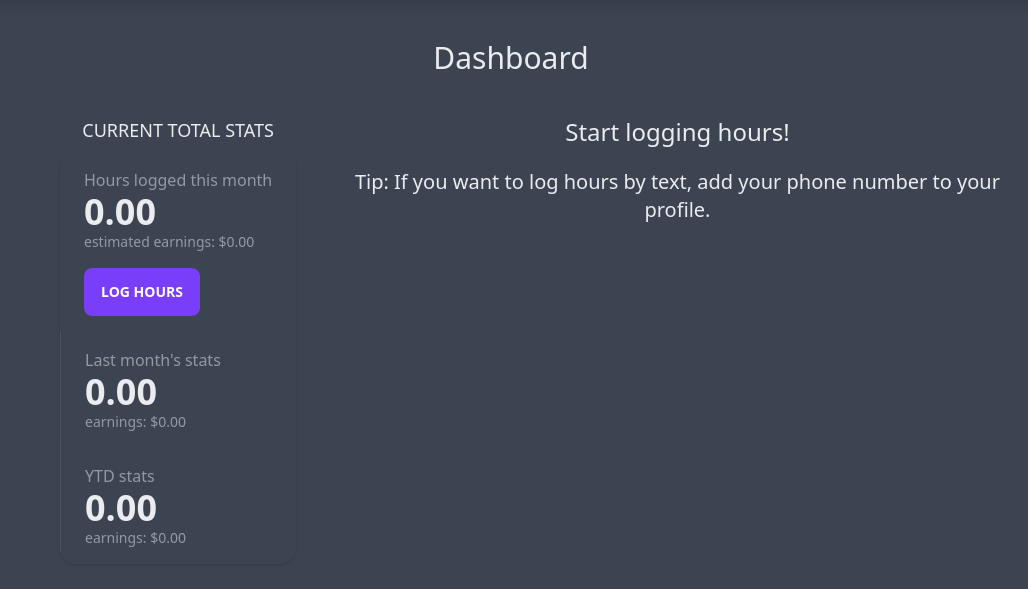
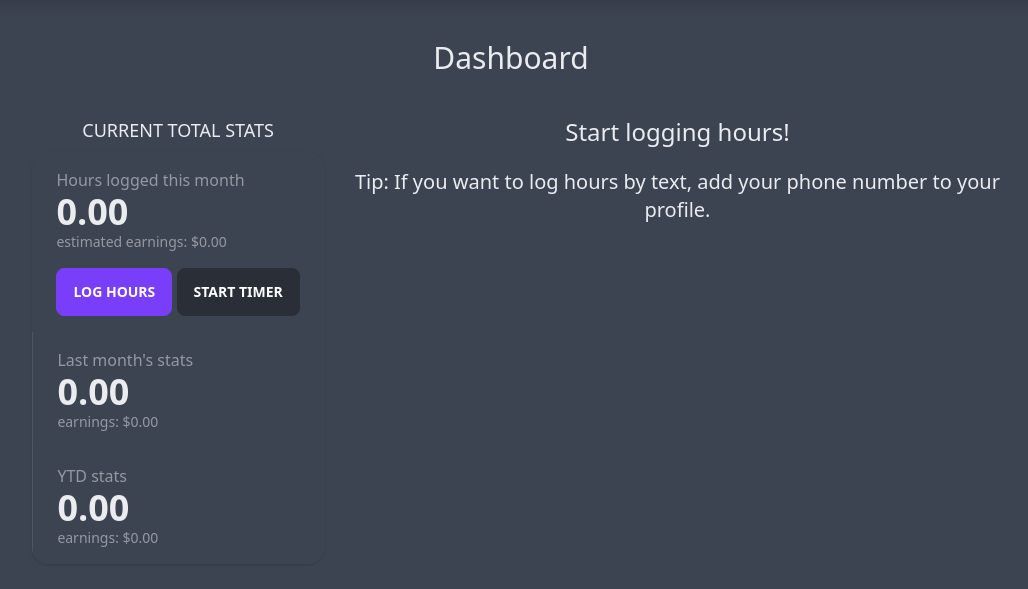
Before and after one commit to Afani97/Timary, a Django app: page /main/ in a window 1280 px wide. Shown: the part 64-653 px from the top of the page, without its empty margins (129-1157 px from the left). Run offline with Django 3.2, Linux system fonts and the light colour scheme; a user stored in the database is signed in; tables that the repository leaves empty hold one stand-in row (values such as "Sample post"); some libraries are stand-ins or nearby versions.

Commit message:
add timer to log hours

```diff
--- a/timary/forms.py
+++ b/timary/forms.py
@@ -31,8 +31,8 @@ class DailyHoursForm(forms.ModelForm):
                 attrs={
                     "value": 1.0,
                     "max": 24,
-                    "min": 1,
-                    "step": 0.5,
+                    "min": -1,
+                    "step": 0.01,
                 }
             ),
             "date_tracked": DateInput(
--- a/timary/models.py
+++ b/timary/models.py
@@ -26,7 +26,7 @@ def validate_less_than_24_hours(value):
 
 
 def validate_greater_than_zero_hours(value):
-    if value <= 0:
+    if value < 0:
         raise ValidationError(f"{value} cannot be less than 0 hours")
 
 
@@ -45,8 +45,8 @@ class DailyHoursInput(BaseModel):
     )
     hours = models.DecimalField(
         default=1,
-        max_digits=3,
-        decimal_places=1,
+        max_digits=4,
+        decimal_places=2,
         validators=[validate_less_than_24_hours, validate_greater_than_zero_hours],
     )
     notes = models.CharField(max_length=2000, null=True, blank=True)
--- a/timary/templates/partials/_dashboard_stats.html
+++ b/timary/templates/partials/_dashboard_stats.html
@@ -7,7 +7,8 @@
         <div class="stat-value">{{ current_month.total_hours | floatformat:2 }}</div>
         <div class="stat-desc">estimated earnings: ${{ current_month.total_amount | floatformat:2 }}</div>
         <div class="stat-actions">
-            <a href="#hours-modal" class="btn btn-primary">Log hours</a>
+            <a href="#hours-modal" id="log_hours_btn" class="btn btn-primary">Log hours</a>
+            <button id="start_timer" class="btn">Start timer</button>
         </div>
     </div>
     <div class="stat hidden md:block">
--- a/timary/templates/timary/index.html
+++ b/timary/templates/timary/index.html
@@ -2,7 +2,20 @@
 
 {% block content %}
     <h1 class="hidden md:block md:text-3xl text-center mt-10">Dashboard</h1>
-
+    <div class="flex justify-center my-10 hidden" id="timer_container">
+        <div>
+            <span class="font-mono text-2xl countdown flex justify-center my-5">
+                <span id="timer_hour">00</span>:
+                <span id="timer_min">00</span>:
+                <span id="timer_sec">00</span>
+            </span>
+            <div class="btn-group">
+                <button id="pause_timer" class="btn btn-active hidden">Pause</button>
+                <button id="resume_timer" class="btn btn-active hidden">Resume</button>
+                <button id="stop_timer" class="btn hidden">Stop</button>
+            </div>
+        </div>
+    </div>
     <div class="grid grid-flow-row md:grid-flow-col md:grid-cols-6 gap-3 mt-10">
         <div class="col-span-3 md:col-span-2">
             <div class="flex flex-col justify-between items-center">
@@ -42,6 +55,102 @@
         document.body.addEventListener("clearModal", function(){
             document.getElementById("close-hours-modal").click();
             document.getElementById("new-hours-form").reset();
+            document.getElementById("start_timer").addEventListener("click", start);
         })
     </script>
+    <script nonce="hours-timer">
+        let timer_container = document.getElementById("timer_container");
+        let start_timer_btn = document.getElementById("start_timer");
+        let pause_timer_btn = document.getElementById("pause_timer");
+        let resume_timer_btn = document.getElementById("resume_timer");
+        let stop_timer_btn = document.getElementById("stop_timer");
+        let timer_hour_span = document.getElementById("timer_hour");
+        let timer_min_span = document.getElementById("timer_min");
+        let timer_sec_span = document.getElementById("timer_sec");
+        let timer_sec = 0;
+        let interval = null;
+
+        start_timer_btn.addEventListener("click", start);
+        pause_timer_btn.addEventListener("click", pause);
+        stop_timer_btn.addEventListener("click", reset);
+        resume_timer_btn.addEventListener("click", resume);
+
+        function update_timer(hrs, mins, secs) {
+            timer_hour_span.style.cssText = `--value: ${hrs}`;
+            timer_min_span.style.cssText = `--value: ${mins}`;
+            timer_sec_span.style.cssText = `--value: ${secs}`;
+        }
+
+        function timer() {
+            timer_sec++;
+            let hrs = Math.floor(timer_sec / 3600);
+            let mins = Math.floor((timer_sec - (hrs * 3600)) / 60);
+            let secs = timer_sec % 60;
+
+            update_timer(hrs, mins, secs);
+        }
+
+        function start() {
+            if (interval) {
+                return;
+            }
+            interval = setInterval(timer, 1000);
+            timer_container.classList.remove("hidden");
+            start_timer_btn.classList.add("hidden");
+            pause_timer_btn.classList.remove("hidden");
+            stop_timer_btn.classList.remove("hidden");
+        }
+
+        function resume() {
+            if (interval) {
+                return;
+            }
+            interval = setInterval(timer, 1000);
+            resume_timer_btn.classList.add("hidden");
+            pause_timer_btn.classList.remove("hidden");
+            stop_timer_btn.classList.remove("hidden");
+        }
+
+        function pause() {
+            clearInterval(interval);
+            interval = null;
+            pause_timer_btn.classList.add("hidden");
+            resume_timer_btn.classList.remove("hidden");
+            stop_timer_btn.classList.remove("hidden");
+        }
+
+        function timeToDecimal(hrs, mins) {
+            let arr = [hrs, mins];
+            let dec = parseInt((arr[1]/6)*10, 10);
+
+            return parseFloat(parseInt(arr[0], 10) + '.' + (dec<10?'0':'') + dec).toString();
+        }
+
+        function reset() {
+            let reset = confirm("Are you sure you want to stop?");
+
+            if (reset) {
+
+                let log_hours_btn = document.getElementById("log_hours_btn");
+                log_hours_btn.click();
+
+                let hrs = Math.floor(timer_sec / 3600);
+                let mins = Math.floor((timer_sec - (hrs * 3600)) / 60);
+
+                let hours_input = document.getElementById("id_hours");
+                hours_input.setAttribute("value", timeToDecimal(hrs, mins));
+
+                pause();
+                timer_sec = 0;
+                update_timer(0, 0, 0);
+                timer_container.classList.add("hidden");
+                start_timer_btn.classList.remove("hidden");
+                resume_timer_btn.classList.add("hidden");
+                pause_timer_btn.classList.add("hidden");
+                stop_timer_btn.classList.add("hidden");
+
+            }
+
+        }
+    </script>
 {% endblock  %}
--- a/timaryproject/settings.py
+++ b/timaryproject/settings.py
@@ -212,6 +212,7 @@ CSP_SCRIPT_SRC = (
     "'nonce-pay-invoice'",
     "'nonce-clear-hours-modal'",
     "'nonce-clear-invoice-modal'",
+    "'nonce-hours-timer'",
     "https://unpkg.com/htmx.org@1.5.0",
     "https://js.stripe.com",
 )
```
Also changed, not shown: timary/tests/test_emails.py (+1 -1 lines), timary/migrations/0018_alter_dailyhoursinput_hours.py (added).
